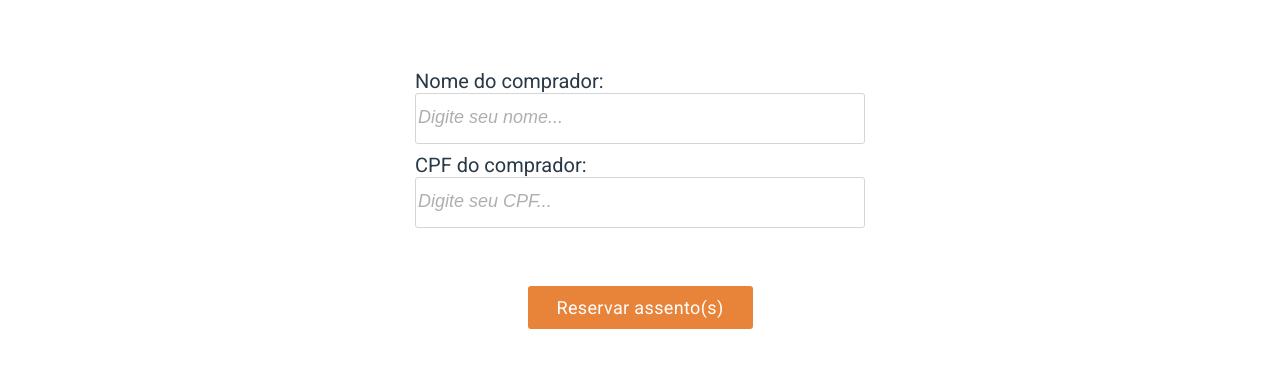
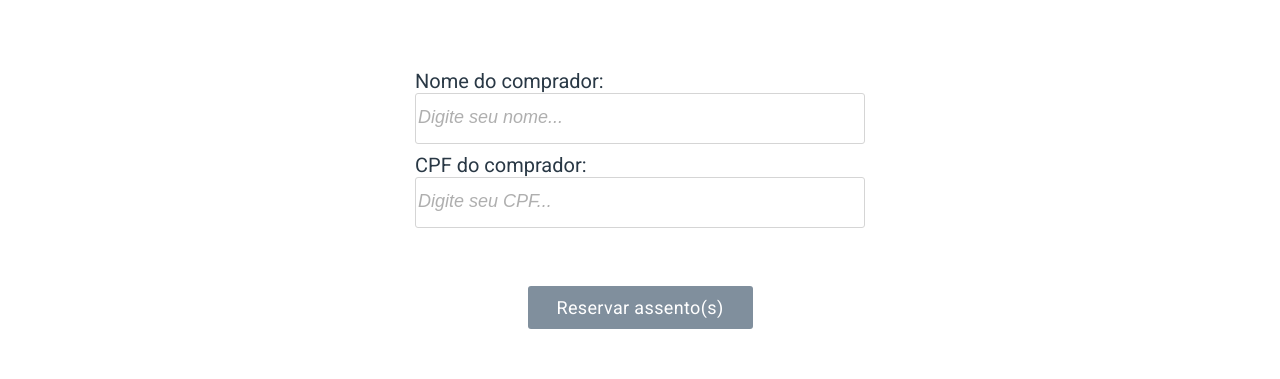
Before and after one commit to marykarakida/projeto9-cineflex, a React (Create React App) app: page /assentos/1 in a window 1280 px wide. Shown: the part 224-603 px from the top of the page. Built offline with nearby package versions, Linux system fonts and the light colour scheme; no server answers.

Commit message:
redirecting to Success Page

```diff
--- a/src/App.js
+++ b/src/App.js
@@ -18,5 +18,3 @@ export default function App() {
         </BrowserRouter>
     )
 }
-
-// COLOCAR ID DO FILME E DA SESSAO DE VOLTA DEPOIS
--- a/src/components/forms/Forms.js
+++ b/src/components/forms/Forms.js
@@ -1,8 +1,8 @@
-// import { Link } from "react-router-dom";
+import { Link } from "react-router-dom";
 import { Column, Costoumer, Button, MainContainer } from "./styles";
 
 export default function Forms(props) {
-    const { customer, CPF, setCustomer, setCPF, buySeats, isRequestSent } = props;
+    const { customer, CPF, setCustomer, setCPF, buySeats } = props;
 
     return (
         <MainContainer>
@@ -16,7 +16,10 @@ export default function Forms(props) {
                     <input placeholder="Digite seu CPF..." value={CPF} onChange={event => setCPF(event.target.value)} ></input>
                 </Column>
             </Costoumer>
-            <Button onClick={buySeats}>Reservar assento(s)</Button>
+                {buySeats
+                    ? <Link to="/sucesso" style={{ textDecoration: 'none' }} ><Button onClick={buySeats} clickable >Reservar assento(s)</Button></Link>
+                    : <Button>Reservar assento(s)</Button>
+                }
         </MainContainer>
     )
 }
--- a/src/components/forms/styles.js
+++ b/src/components/forms/styles.js
@@ -14,41 +14,23 @@ export const Column = styled(Container) `
     justify-content: ${props => props.justify};
 `
 
-
 export const Costoumer = styled(Column) `
     align-items: flex-start;
     gap: 10px;
-`
-
-export const Seat = styled.div `
-    display: flex;
-    justify-content: center;
-    align-items: center;
-    margin: 4px 0;
-    border: 1px solid ${props => props.isAvailable ? "#808F9D" : "#F7C52B"};;
-    border-radius: 12px;
-    width: 26px;
-    height: 26px;
-    background-color: ${props => props.isAvailable ? "#C3CFD9" : "#FBE192"};
-    font-size: 11px;
-    line-height: 13px;
-    letter-spacing: 0.04em;
-    color: #000000;
-    cursor: pointer;
+    margin-bottom: 58px;
 `
 
 export const Button = styled.div `
     display: flex;
     justify-content: center;
     align-items: center;
-    margin-top: 58px;
     border-radius: 3px;
     width: 225px;
     height: 43px;
-    background-color: #E8833A;
+    background-color: ${props => props.clickable ? "#E8833A" : "#808F9D" };
     font-size: 18px;
     line-height: 21px;
     letter-spacing: 0.02em;
     color: #FFFFFF;
-    cursor: pointer;
+    cursor: ${props => props.clickable ? "pointer" : "default" };
 `
--- a/src/pages/SeatsPage.js
+++ b/src/pages/SeatsPage.js
@@ -14,8 +14,8 @@ export default function Seats() {
     const [session, setSession] = useState("");
     const [customer, setCustomer] = useState("");
     const [CPF, setCPF] = useState("");
-    const [isRequestSent, setIsRequestSent] = useState(false)
 
+    const selectedSeats = seats.filter(seat => seat.isSelected).map(seat => seat.id);
 
     useEffect(() => {
         const promise = axios.get(`https://mock-api.driven.com.br/api/v5/cineflex/showtimes/${idSessao}/seats`);
@@ -47,27 +47,29 @@ export default function Seats() {
     }
 
     function buySeats() {
-        if (!customer || !CPF) {
+        const request = {
+            ids: selectedSeats,
+            name: customer,
+            cpf: CPF
+        }
+
+        if (!customer || !CPF || selectedSeats.length === 0) {
             alert("Preencha todos os campos para poder comprar os assentos!");
             return;
         }
 
-        const request = {
-            ids: seats.filter(seat => seat.isSelected).map(seat => seat.id),
-            name: customer,
-            cpf: CPF
-        }
-
         console.log(request)
 
-        const promise = axios.post("https://mock-api.driven.com.br/api/v5/cineflex/seats/book-many", request);
-        promise.then(() => setIsRequestSent(true));
+        axios.post("https://mock-api.driven.com.br/api/v5/cineflex/seats/book-many", request);
     }
 
     return (
         <>
             <SeatsList seats={seats} updateSeats={updateSeats} />
-            <Forms customer={customer} CPF={CPF} setCustomer={setCustomer} setCPF={setCPF} buySeats={buySeats} isRequestSent={isRequestSent} />
+            {(!customer || !CPF || selectedSeats.length === 0)
+                ? <Forms customer={customer} CPF={CPF} setCustomer={setCustomer} setCPF={setCPF} />
+                : <Forms customer={customer} CPF={CPF} setCustomer={setCustomer} setCPF={setCPF} buySeats={buySeats} />
+            }
             <Footer movie={movie} day={day} session={session} />
         </>
     )
```
